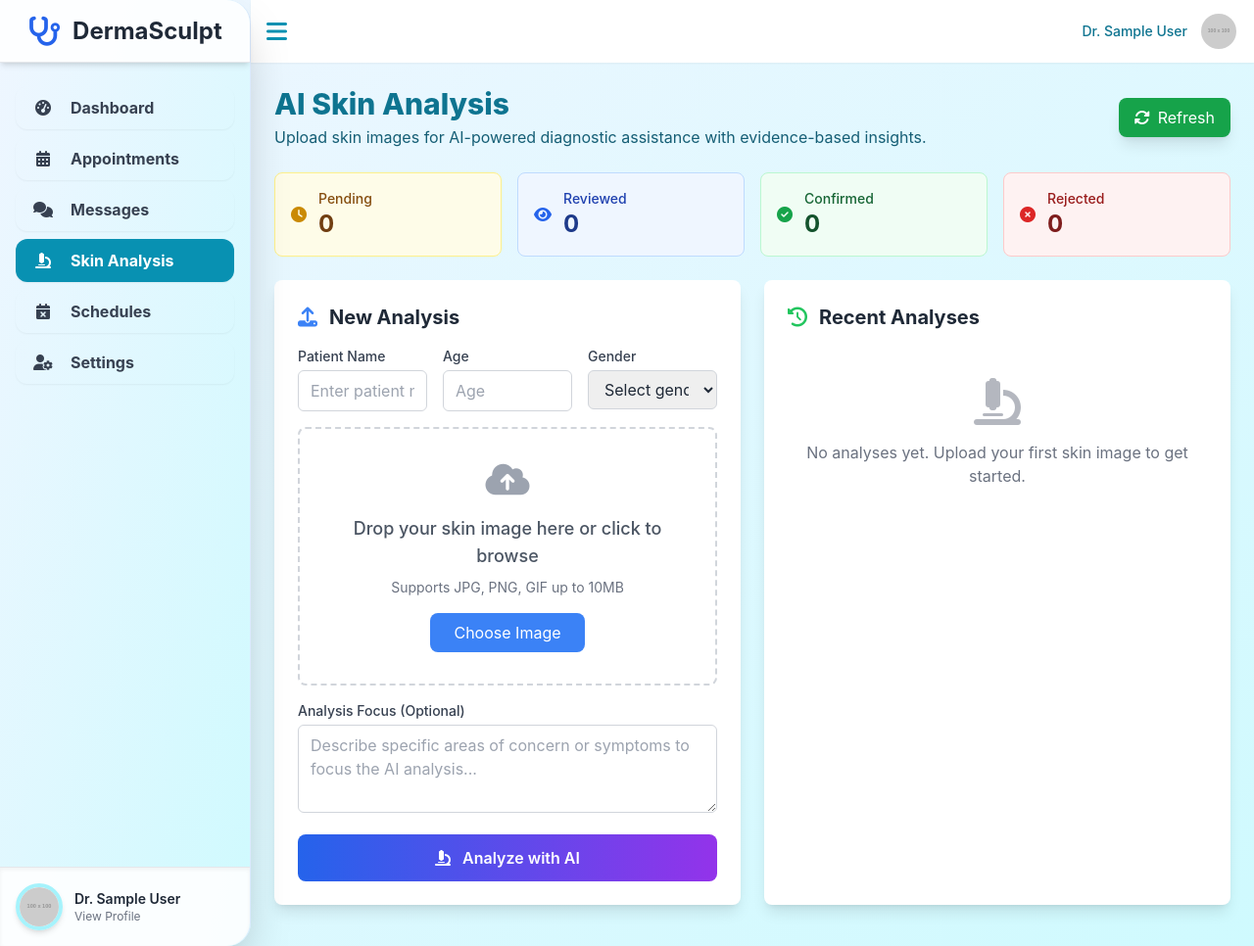
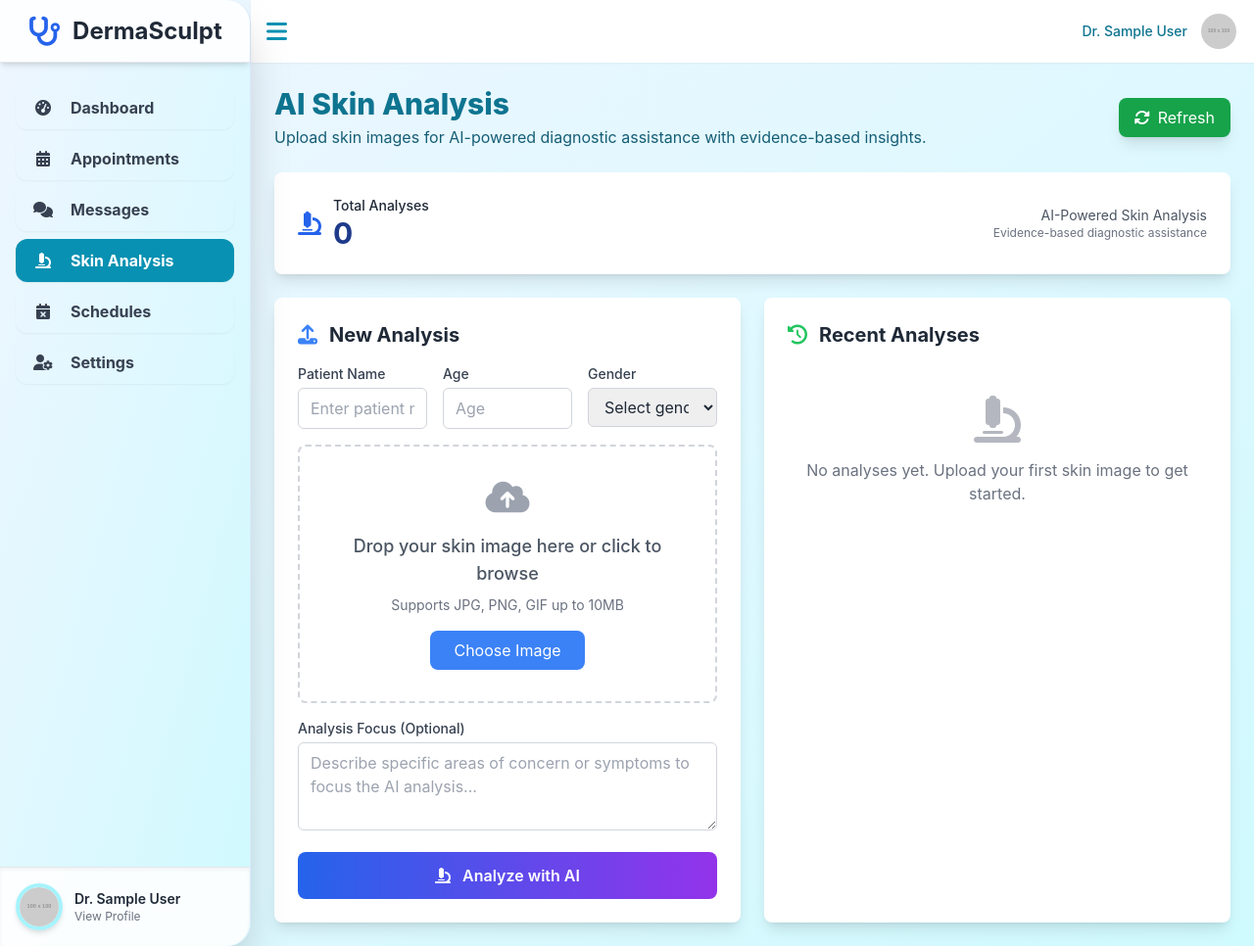
Before and after one commit to MarcEsteban04/Dermasculpt---Admin, a PHP site: page /pages/skin_analysis.php in a window 1280 px wide. Shown: the whole page at 98% size. Run offline with PHP 8.4, Linux system fonts and the light colour scheme; the visitor is signed in with stand-in values (Sample User, id 1); data comes from the database, SQL or seed files in the repository; grey boxes labelled with a size stand in for pictures from a placeholder-image service; data that the repository does not hold is empty; some libraries are stand-ins or nearby versions.

Commit message:
Initial commit

```diff
--- a/backend/skin_analysis_api.php
+++ b/backend/skin_analysis_api.php
@@ -83,8 +83,8 @@ try {
     $stmt = $conn->prepare("
         INSERT INTO skin_analysis
         (dermatologist_id, patient_name, patient_age, patient_gender, image_path, image_filename,
-         analysis_prompt, ai_diagnosis, confidence_score, detected_conditions, recommendations, status)
-        VALUES (?, ?, ?, ?, ?, ?, ?, ?, ?, ?, ?, 'pending')
+         analysis_prompt, ai_diagnosis, confidence_score, detected_conditions, recommendations)
+        VALUES (?, ?, ?, ?, ?, ?, ?, ?, ?, ?, ?)
     ");
 
     $stmt->bind_param(
--- a/pages/skin_analysis.php
+++ b/pages/skin_analysis.php
@@ -34,39 +34,14 @@ $analysisStmt->execute();
 $recentAnalyses = $analysisStmt->get_result()->fetch_all(MYSQLI_ASSOC);
 $analysisStmt->close();
 
-// Count analyses by status
-$statusCounts = [
-    'pending' => 0,
-    'reviewed' => 0,
-    'confirmed' => 0,
-    'rejected' => 0
-];
-
-$countStmt = $conn->prepare("SELECT status, COUNT(*) as count FROM skin_analysis WHERE dermatologist_id = ? GROUP BY status");
+// Get total analysis count
+$countStmt = $conn->prepare("SELECT COUNT(*) as total FROM skin_analysis WHERE dermatologist_id = ?");
 $countStmt->bind_param("i", $dermatologistId);
 $countStmt->execute();
 $countResult = $countStmt->get_result();
-while ($row = $countResult->fetch_assoc()) {
-    if (array_key_exists($row['status'], $statusCounts)) {
-        $statusCounts[$row['status']] = $row['count'];
-    }
-}
+$totalAnalyses = $countResult->fetch_assoc()['total'];
 $countStmt->close();
 
-function getStatusBadgeClass($status) {
-    switch ($status) {
-        case 'pending':
-            return 'bg-yellow-100 text-yellow-800';
-        case 'reviewed':
-            return 'bg-blue-100 text-blue-800';
-        case 'confirmed':
-            return 'bg-green-100 text-green-800';
-        case 'rejected':
-            return 'bg-red-100 text-red-800';
-        default:
-            return 'bg-gray-100 text-gray-800';
-    }
-}
 ?>
 <!DOCTYPE html>
 <html lang="en">
@@ -207,50 +182,21 @@ function getStatusBadgeClass($status) {
                 </div>
             </div>
 
-            <!-- Status Summary Cards -->
-            <div class="grid grid-cols-2 md:grid-cols-4 gap-4 mb-6">
-                <div class="bg-yellow-50 border border-yellow-200 rounded-lg p-4">
+            <!-- Analysis Summary -->
+            <div class="bg-white rounded-lg shadow-lg p-6 mb-6">
+                <div class="flex items-center justify-between">
                     <div class="flex items-center">
                         <div class="flex-shrink-0">
-                            <i class="fas fa-clock text-yellow-600"></i>
+                            <i class="fas fa-microscope text-blue-600 text-2xl"></i>
                         </div>
                         <div class="ml-3">
-                            <p class="text-sm font-medium text-yellow-800">Pending</p>
-                            <p class="text-2xl font-bold text-yellow-900"><?php echo $statusCounts['pending']; ?></p>
+                            <p class="text-sm font-medium text-gray-800">Total Analyses</p>
+                            <p class="text-3xl font-bold text-blue-900"><?php echo $totalAnalyses; ?></p>
                         </div>
                     </div>
-                </div>
-                <div class="bg-blue-50 border border-blue-200 rounded-lg p-4">
-                    <div class="flex items-center">
-                        <div class="flex-shrink-0">
-                            <i class="fas fa-eye text-blue-600"></i>
-                        </div>
-                        <div class="ml-3">
-                            <p class="text-sm font-medium text-blue-800">Reviewed</p>
-                            <p class="text-2xl font-bold text-blue-900"><?php echo $statusCounts['reviewed']; ?></p>
-                        </div>
-                    </div>
-                </div>
-                <div class="bg-green-50 border border-green-200 rounded-lg p-4">
-                    <div class="flex items-center">
-                        <div class="flex-shrink-0">
-                            <i class="fas fa-check-circle text-green-600"></i>
-                        </div>
-                        <div class="ml-3">
-                            <p class="text-sm font-medium text-green-800">Confirmed</p>
-                            <p class="text-2xl font-bold text-green-900"><?php echo $statusCounts['confirmed']; ?></p>
-                        </div>
-                    </div>
-                </div>
-                <div class="bg-red-50 border border-red-200 rounded-lg p-4">
-                    <div class="flex items-center">
-                        <div class="flex-shrink-0">
-                            <i class="fas fa-times-circle text-red-600"></i>
-                        </div>
-                        <div class="ml-3">
-                            <p class="text-sm font-medium text-red-800">Rejected</p>
-                            <p class="text-2xl font-bold text-red-900"><?php echo $statusCounts['rejected']; ?></p>
-                        </div>
+                    <div class="text-right">
+                        <p class="text-sm text-gray-600">AI-Powered Skin Analysis</p>
+                        <p class="text-xs text-gray-500">Evidence-based diagnostic assistance</p>
                     </div>
                 </div>
             </div>
@@ -292,7 +238,7 @@ function getStatusBadgeClass($status) {
                                 <i class="fas fa-cloud-upload-alt text-4xl text-gray-400 mb-4"></i>
                                 <p class="text-lg font-medium text-gray-600 mb-2">Drop your skin image here or click to browse</p>
                                 <p class="text-sm text-gray-500">Supports JPG, PNG, GIF up to 10MB</p>
-                                <button type="button" onclick="document.getElementById('imageInput').click()" class="mt-4 bg-blue-500 text-white px-6 py-2 rounded-lg hover:bg-blue-600">
+                                <button type="button" id="chooseImageBtn" class="mt-4 bg-blue-500 text-white px-6 py-2 rounded-lg hover:bg-blue-600">
                                     Choose Image
                                 </button>
                             </div>
@@ -334,7 +280,7 @@ function getStatusBadgeClass($status) {
                             <?php foreach ($recentAnalyses as $analysis): ?>
                                 <div class="analysis-card border rounded-lg p-4 cursor-pointer hover:shadow-md" onclick="viewAnalysis(<?php echo $analysis['analysis_id']; ?>)">
                                     <div class="flex justify-between items-start mb-2">
-                                        <div>
+                                        <div class="flex-1">
                                             <h4 class="font-semibold text-gray-800">
                                                 <?php echo htmlspecialchars($analysis['patient_name'] ?: 'Anonymous Patient'); ?>
                                             </h4>
@@ -343,9 +289,11 @@ function getStatusBadgeClass($status) {
                                                 <?php echo $analysis['patient_gender'] ? ', ' . $analysis['patient_gender'] : ''; ?>
                                             </p>
                                         </div>
-                                        <span class="px-2 py-1 text-xs font-semibold rounded-full <?php echo getStatusBadgeClass($analysis['status']); ?>">
-                                            <?php echo ucfirst($analysis['status']); ?>
-                                        </span>
+                                        <button onclick="event.stopPropagation(); deleteAnalysis(<?php echo $analysis['analysis_id']; ?>)"
+                                                class="text-red-500 hover:text-red-700 p-1 rounded-full hover:bg-red-50 transition-colors"
+                                                title="Delete Analysis">
+                                            <i class="fas fa-trash text-sm"></i>
+                                        </button>
                                     </div>
 
                                     <?php if ($analysis['confidence_score']): ?>
@@ -422,8 +370,17 @@ function getStatusBadgeClass($status) {
             }
         });
 
-        uploadArea.addEventListener('click', () => {
+        // Handle upload area click (but not on the button)
+        uploadArea.addEventListener('click', (e) => {
             if (!imagePreview.classList.contains('hidden')) return;
+            // Don't trigger if clicking on the button
+            if (e.target.id === 'chooseImageBtn' || e.target.closest('#chooseImageBtn')) return;
+            imageInput.click();
+        });
+
+        // Handle choose image button click
+        document.getElementById('chooseImageBtn').addEventListener('click', (e) => {
+            e.stopPropagation(); // Prevent upload area click
             imageInput.click();
         });
 
@@ -568,6 +525,56 @@ function getStatusBadgeClass($status) {
             document.getElementById('resultsModal').classList.add('hidden');
         }
 
+        async function deleteAnalysis(analysisId) {
+            try {
+                const result = await Swal.fire({
+                    title: 'Delete Analysis',
+                    text: 'Are you sure you want to delete this analysis? This action cannot be undone.',
+                    icon: 'warning',
+                    showCancelButton: true,
+                    confirmButtonColor: '#d33',
+                    cancelButtonColor: '#3085d6',
+                    confirmButtonText: 'Yes, delete it!',
+                    cancelButtonText: 'Cancel'
+                });
+
+                if (result.isConfirmed) {
+                    const formData = new FormData();
+                    formData.append('analysis_id', analysisId);
+
+                    const response = await fetch('../backend/delete_analysis.php', {
+                        method: 'POST',
+                        body: formData
+                    });
+
+                    if (!response.ok) {
+                        throw new Error(`HTTP error! status: ${response.status}`);
+                    }
+
+                    const responseText = await response.text();
+
+                    let result;
+                    try {
+                        result = JSON.parse(responseText);
+                    } catch (jsonError) {
+                        console.error('JSON Parse Error:', jsonError);
+                        console.error('Response Text:', responseText);
+                        throw new Error('Server returned invalid response.');
+                    }
+
+                    if (result.success) {
+                        Swal.fire('Deleted!', 'The analysis has been deleted successfully.', 'success');
+                        refreshAnalyses();
+                    } else {
+                        throw new Error(result.message || 'Failed to delete analysis');
+                    }
+                }
+            } catch (error) {
+                console.error('Delete error:', error);
+                Swal.fire('Error', error.message || 'Failed to delete analysis.', 'error');
+            }
+        }
+
         async function refreshAnalyses() {
             try {
                 const response = await fetch('../backend/get_recent_analyses.php');
```
Also changed, not shown: backend/get_analysis.php (+1 -88 lines), backend/get_recent_analyses.php (+7 -21 lines), backend/update_analysis.php (deleted, +0 -70 lines), uploads/skin_analysis/analysis_68ee0a7636b1e.jpg (added).
